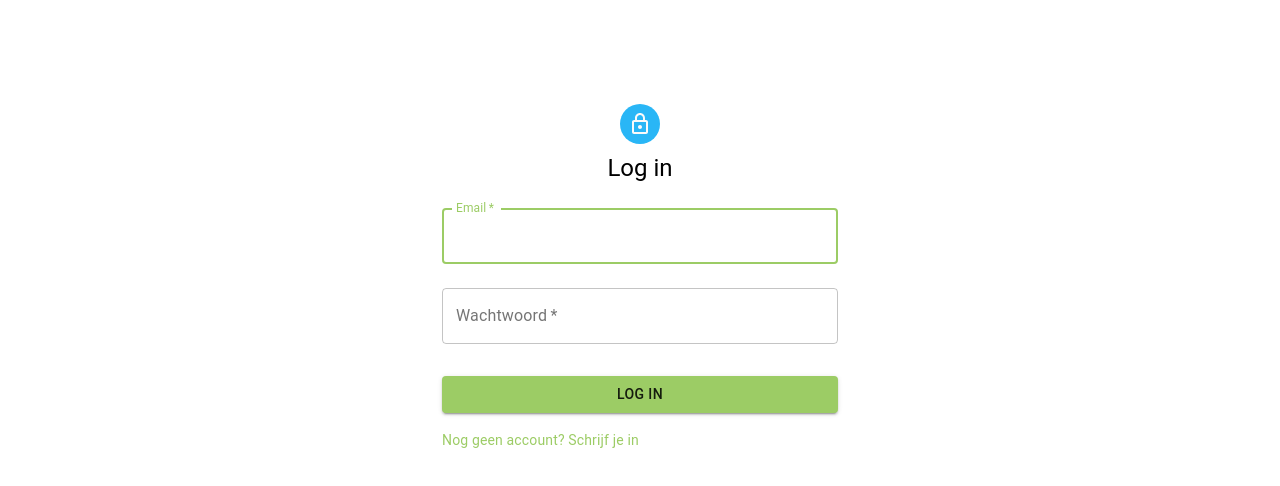
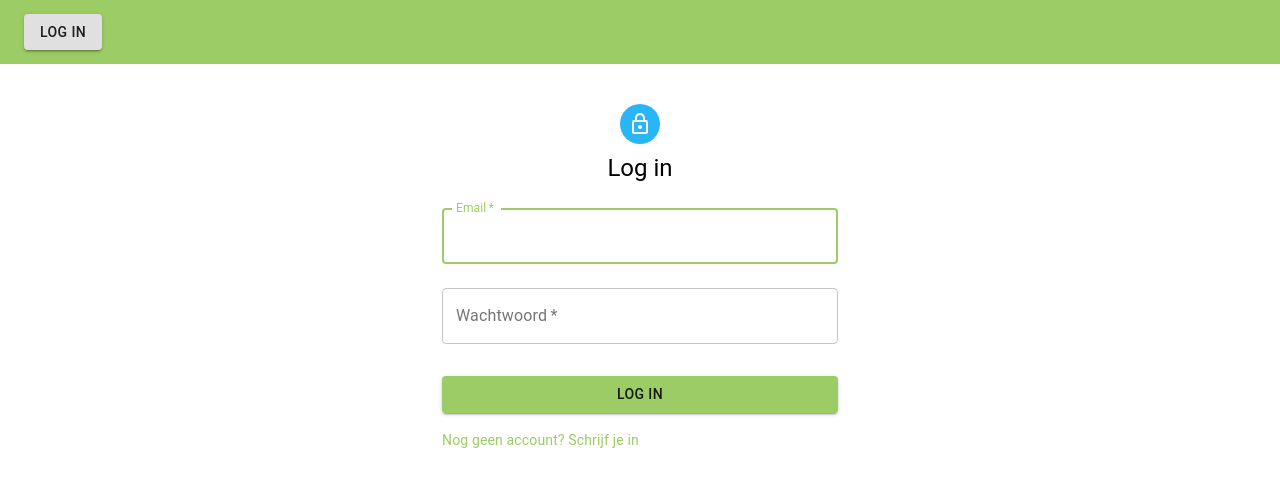
Before and after one commit to Luc-Govaarts/ToDo-front, a React (Create React App) app: page /login in a window 1280 px wide. Shown: the top 486 px of the page. Built offline with nearby package versions, Linux system fonts and the light colour scheme.

Commit message:
added basic menu bar with loged in and logout funcionality

```diff
--- a/src/App.js
+++ b/src/App.js
@@ -1,20 +1,21 @@
-import React, { useEffect } from "react";
+import React, { useEffect } from 'react'
 import { Switch, Route } from 'react-router-dom'
-import { useDispatch } from "react-redux";
-import { getUserWithStoredToken } from "./Store/user/actions";
+import { useDispatch } from 'react-redux'
+import { getUserWithStoredToken } from './Store/user/actions'
 import Homepage from './Pages/Homepage'
 import Login from './Pages/Login'
 import Signup from './Pages/Signup'
-
+import AppBar from './Components/Navigation/AppBar'
 function App() {
-	const dispatch = useDispatch();
+	const dispatch = useDispatch()
 
 	useEffect(() => {
-	  dispatch(getUserWithStoredToken());
-	}, [dispatch]);
+		dispatch(getUserWithStoredToken())
+	}, [dispatch])
 
 	return (
 		<div className='App'>
+			<AppBar />
 			<Switch>
 				<Route path='/login' component={Login} />
 				<Route path='/signup' component={Signup} />
--- /dev/null
+++ b/src/Components/Navigation/AppBar.js
@@ -0,0 +1,34 @@
+import React from 'react'
+import { makeStyles } from '@material-ui/core/styles'
+import { AppBar, Toolbar, Box, IconButton } from '@material-ui/core'
+import { selectToken } from '../../Store/user/selectors'
+import { useSelector } from 'react-redux'
+import LoggedIn from './LoggedIn'
+import LoggedOut from './LoggedOut'
+
+const useStyles = makeStyles((theme) => ({
+	Toolbar: {
+		width: '100%',
+		position: 'fixed',
+		backgroundColor: theme.palette.primary.main,
+	},
+	icon: {
+		margin: theme.spacing('auto', 1),
+	},
+}))
+
+export default function MyAppBar() {
+	const classes = useStyles()
+	const token = useSelector(selectToken)
+	const loginLogoutControls = token ? <LoggedIn /> : <LoggedOut />
+
+	return (
+		<AppBar>
+			<Toolbar className={classes.Toolbar}>
+				{loginLogoutControls}
+				<Box>
+				</Box>
+			</Toolbar>
+		</AppBar>
+	)
+}
--- /dev/null
+++ b/src/Components/Navigation/LoggedIn.js
@@ -0,0 +1,23 @@
+import React from "react";
+import { useDispatch, useSelector } from "react-redux";
+import { logOut } from "../../Store/user/actions";
+import { selectUser } from "../../Store/user/selectors";
+import { Avatar, Button, Typography, Box } from '@material-ui/core'
+import PersonOutlineRoundedIcon from '@material-ui/icons/PersonOutlineRounded';
+
+export default function LoggedIn() {
+  const dispatch = useDispatch();
+  const user = useSelector(selectUser);
+
+  return (
+    <>
+      <Avatar><PersonOutlineRoundedIcon /></Avatar>
+        <Box textAlign="center" m={3}>
+          <Typography>{user.name}</Typography>
+        </Box>
+      <Box textAlign="center" m={2}>
+        <Button variant="contained" onClick={() => dispatch(logOut())}>Logout</Button>
+      </Box>
+    </>
+  );
+}
--- /dev/null
+++ b/src/Components/Navigation/LoggedOut.js
@@ -0,0 +1,11 @@
+import React from "react";
+import { useHistory } from 'react-router-dom'
+import { Button } from '@material-ui/core'
+
+export default function LoggedOut() {
+    const history = useHistory();
+    return (
+        <Button variant="contained"
+                onClick={() => {history.push("/login")}}>Log In</Button>
+    );
+    }
```
Also changed, not shown: src/Pages/Homepage.js (line endings or trailing spaces).
